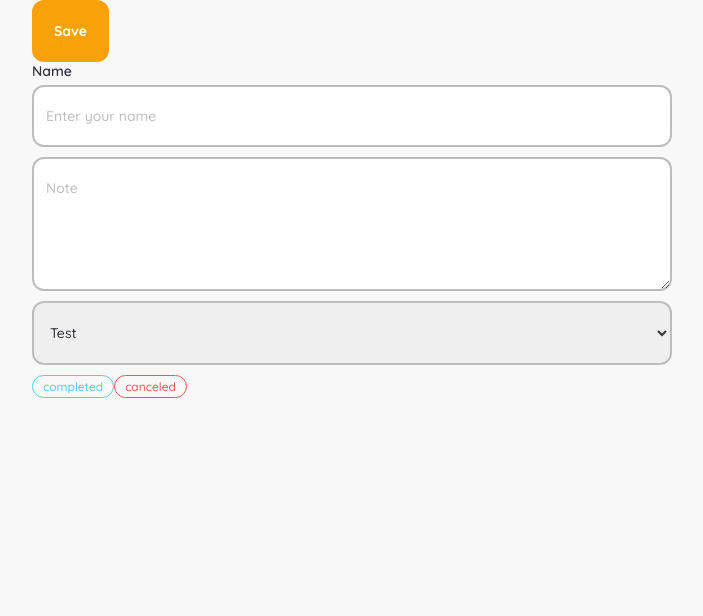
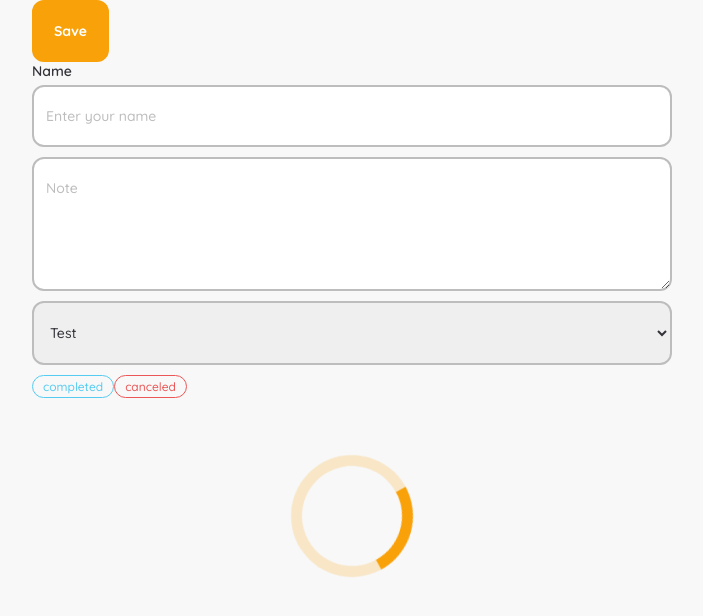
Before and after one commit to C0lliNN/Shoppingify, a React (Create React App) app in the folder client/: page / in a window 1280 px wide. Shown: the top 616 px of the page, without its empty margins (288-991 px from the left). Built offline with nearby package versions, Linux system fonts and the light colour scheme.

Commit message:
Create Spinner Component

```diff
--- a/client/src/App.js
+++ b/client/src/App.js
@@ -3,6 +3,7 @@ import './App.css';
 import Button from './components/UI/Button/Button';
 import FormGroup from './components/UI/FormGroup/FormGroup';
 import Badge from './components/UI/Badge/Badge';
+import Spinner from './components/UI/Spinner/Spinner';
 
 function App() {
   return (
@@ -33,6 +34,12 @@ function App() {
         <Badge variant="secondary">completed</Badge>
         <Badge variant="danger">canceled</Badge>
       </div>
+      <div>
+        <Spinner />
+      </div>
+      <br />
+      <br />
+      <br />
     </main>
   );
 }
--- /dev/null
+++ b/client/src/components/UI/Spinner/Spinner.js
@@ -0,0 +1,37 @@
+import styled, { keyframes } from 'styled-components';
+import { COLORS } from '../../../Variables';
+
+const rotate = keyframes`
+  0% {
+    transform: rotate(0deg);
+  }
+  100% {
+    transform: rotate(360deg);
+  }
+`;
+
+const Spinner = styled.div`
+  border-radius: 50%;
+  width: 10em;
+  height: 10em;
+  margin: 60px auto;
+  font-size: 10px;
+  position: relative;
+  text-indent: -9999em;
+  border-top: 1.1em solid rgba(249, 161, 9, 0.2);
+  border-right: 1.1em solid rgba(249, 161, 9, 0.2);
+  border-bottom: 1.1em solid rgba(249, 161, 9, 0.2);
+  border-left: 1.1em solid ${COLORS.primary};
+  -webkit-transform: translateZ(0);
+  -ms-transform: translateZ(0);
+  transform: translateZ(0);
+  -webkit-animation: ${rotate} 1.1s infinite linear;
+  animation: ${rotate} 1.1s infinite linear;
+  &:after {
+    border-radius: 50%;
+    width: 10em;
+    height: 10em;
+  }
+`;
+
+export default Spinner;
```
Also changed, not shown: 2 other files (tests, documents, lock files or other folders).
